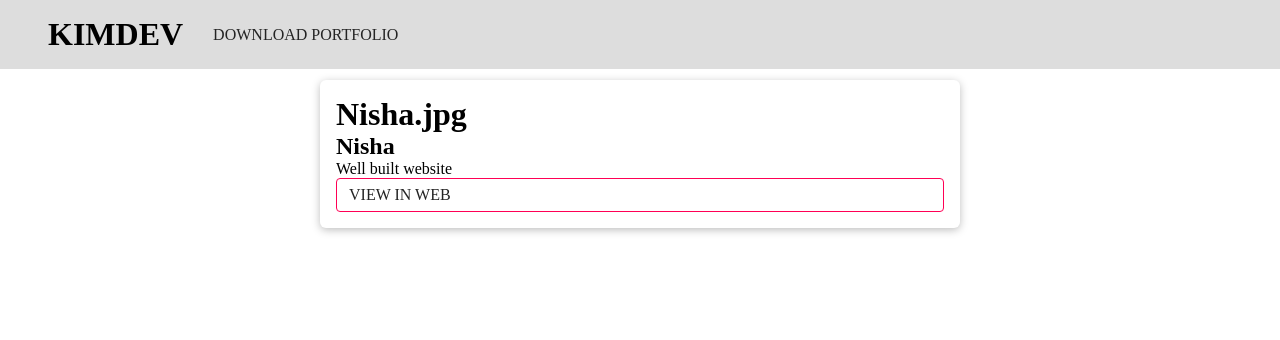
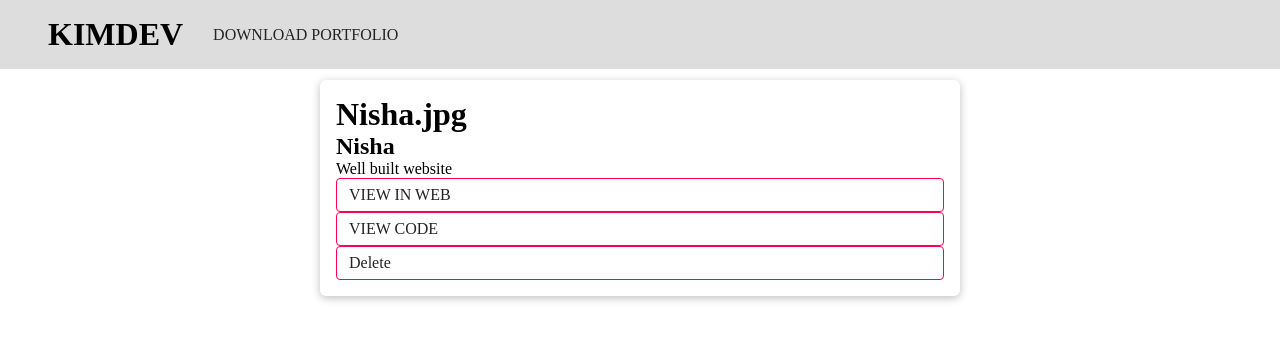
Before and after one commit to KelvinHawks/Portfolio_3, a React (Create React App) app: page /u1/project in a window 1280 px wide. Shown: the top 340 px of the page. Built offline with nearby package versions, Linux system fonts and the light colour scheme.

Commit message:
add buttons

```diff
--- a/src/DisplayProject/components/SingleProjectItem.css
+++ b/src/DisplayProject/components/SingleProjectItem.css
@@ -4,5 +4,5 @@
     margin: 10px auto;
 }
 .project-item button{
-    width: 120px;
+    width: 150px;
 }
--- a/src/DisplayProject/components/SingleProjectItem.js
+++ b/src/DisplayProject/components/SingleProjectItem.js
@@ -9,8 +9,12 @@
         <h1>{props.image}</h1>
         <h2>{props.title}</h2>
         <p>{props.description}</p>
-        <Button href inverse>VIEW IN WEB</Button>
-        <Button Link inverse>VIEW CODE</Button>
+        <div className='place-items__buttons'>
+          <Button href inverse>VIEW IN WEB</Button>
+          <Button to Link inverse>VIEW CODE</Button>
+          <Button to danger>Delete</Button>
+        </div>
+
       </Card>
     </li>
   )
--- a/src/shared/formElements/Button.js
+++ b/src/shared/formElements/Button.js
@@ -12,9 +12,12 @@
     }
     if(props.to){
   return (
-    <Link to={props.to} exact={props.exact} className={`button button--${props.size || 'default'} ${props.inverse && 'button-inverse'} ${props.danger && 'button--danger'}`}></Link>
+    <Link to={props.to} exact={props.exact} className={`button button--${props.size || 'default'} ${props.inverse && 'button-inverse'} ${props.danger && 'button--danger'}`}>{props.children}</Link>
   )
 }
+return(
+  <button className={`button button--${props.size || 'default'} ${props.inverse && 'button-inverse'} ${props.danger && 'button-danger'}`} type={props.type} onClick={props.onClick} disabled={props.disabled}>{props.children}</button>
+)
 }
 
 export default Button
```
